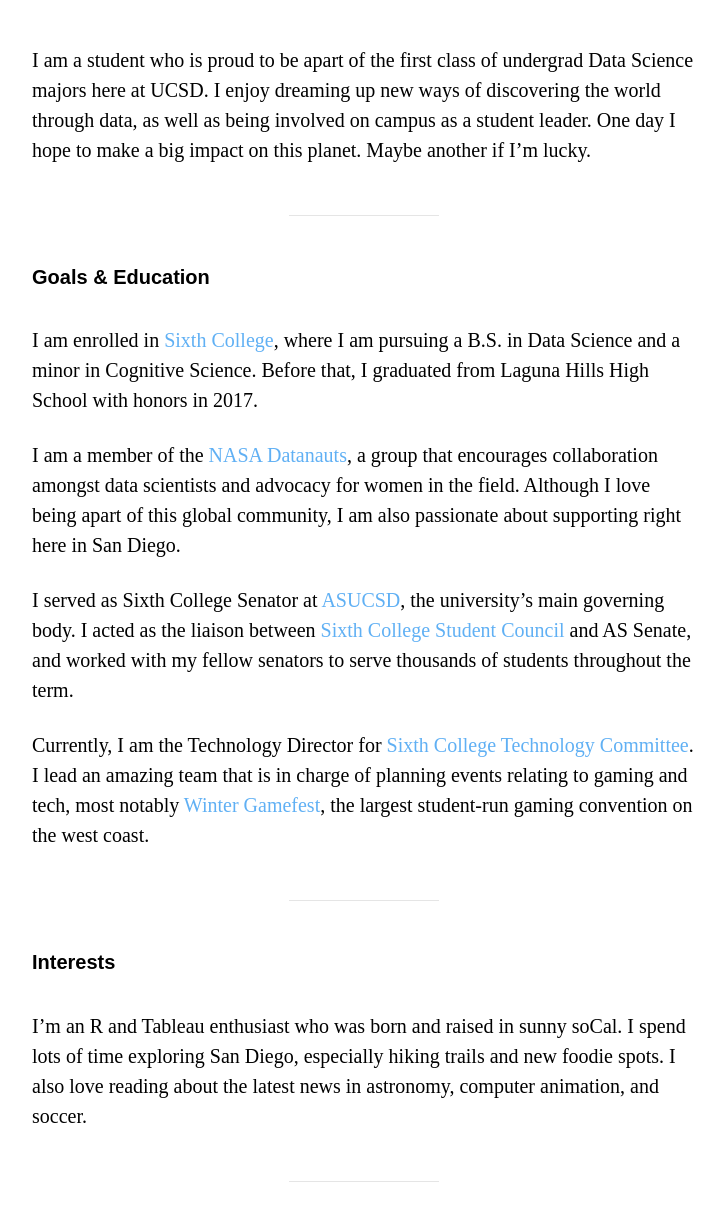
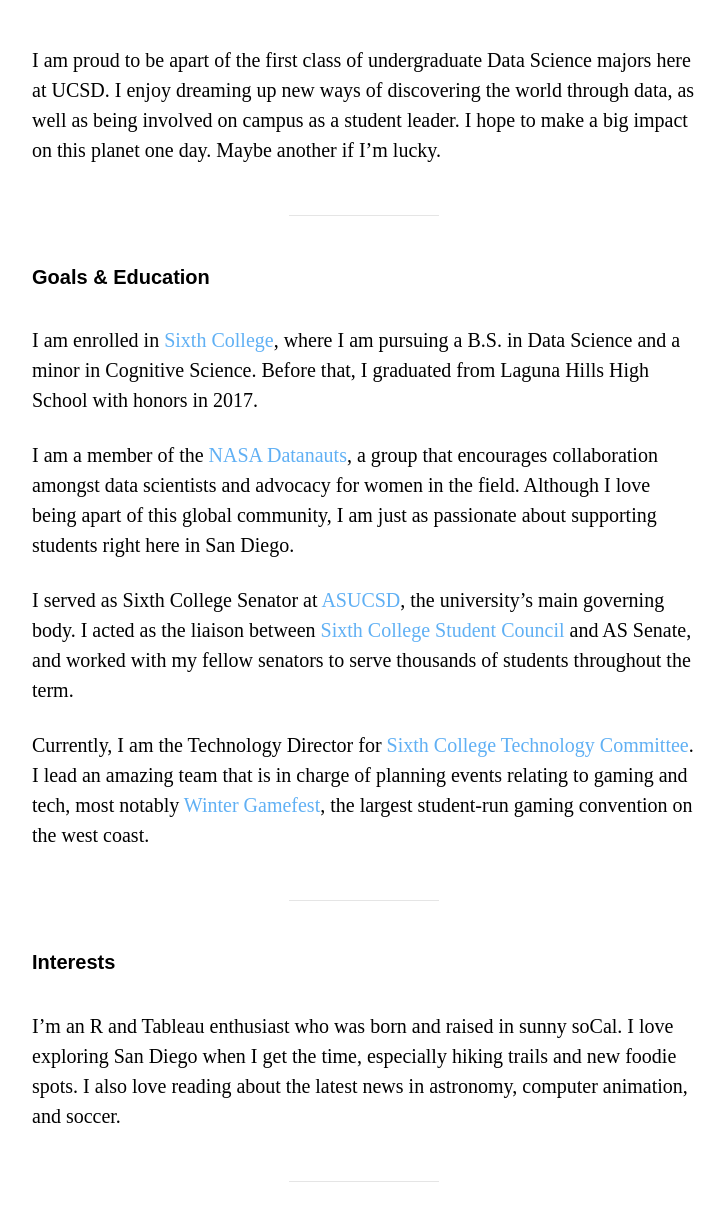
Before and after one commit to myhaider/personal-website, a plain HTML site: page about.html in a window 1280 px wide. Shown: the part 203-1420 px from the top of the page, without its empty margins (276-1001 px from the left). Drawn offline with Linux system fonts and the light colour scheme; a web font is replaced by a local one.

Commit message:
Update about.html

```diff
--- a/about.html
+++ b/about.html
@@ -40,7 +40,7 @@
 				<h2 class="about-title">Myra Haider</h2>
 				<p></p>
 
-				<p> I am a student who is proud to be apart of the first class of undergrad Data Science majors here at UCSD. I enjoy dreaming up new ways of discovering the world through data, as well as being involved on campus as a student leader. One day I hope to make a big impact on this planet. Maybe another if I’m lucky.</p>
+				<p> I am proud to be apart of the first class of undergraduate Data Science majors here at UCSD. I enjoy dreaming up new ways of discovering the world through data, as well as being involved on campus as a student leader. I hope to make a big impact on this planet one day. Maybe another if I’m lucky.</p>
 
 				<hr>
 
@@ -48,7 +48,7 @@
 
 				<p>I am enrolled in <a href="http://sixth.ucsd.edu/">Sixth College</a>, where I am pursuing a B.S. in Data Science and a minor in Cognitive Science. Before that, I graduated from Laguna Hills High School with honors in 2017. </p>
 
-				<p>I am a member of the <a href="https://open.nasa.gov/explore/datanauts/"> NASA Datanauts</a>, a group that encourages collaboration amongst data scientists and advocacy for women in the field. Although I love being apart of this global community, I am also passionate about supporting right here in San Diego. </p>
+				<p>I am a member of the <a href="https://open.nasa.gov/explore/datanauts/"> NASA Datanauts</a>, a group that encourages collaboration amongst data scientists and advocacy for women in the field. Although I love being apart of this global community, I am just as passionate about supporting students right here in San Diego. </p>
 
 				<p>I served as Sixth College Senator at <a href="https://as.ucsd.edu/">ASUCSD</a>, the university’s main governing body. I acted as the liaison between <a href="https://sixth.ucsd.edu/student-life/involvement-opportunities/student-council/index.html">Sixth College Student Council</a> and AS Senate, and worked with my fellow senators to serve thousands of students throughout the term.</p>
 
@@ -57,7 +57,7 @@
 				<hr>
 
 				<h4>Interests</h4>
-				<p>I’m an R and Tableau enthusiast who was born and raised in sunny soCal. I spend lots of time exploring San Diego, especially hiking trails and new foodie spots. I also love reading about the latest news in astronomy, computer animation, and soccer.</p>
+				<p>I’m an R and Tableau enthusiast who was born and raised in sunny soCal. I love exploring San Diego when I get the time, especially hiking trails and new foodie spots. I also love reading about the latest news in astronomy, computer animation, and soccer.</p>
 
 				<hr>
 
```
